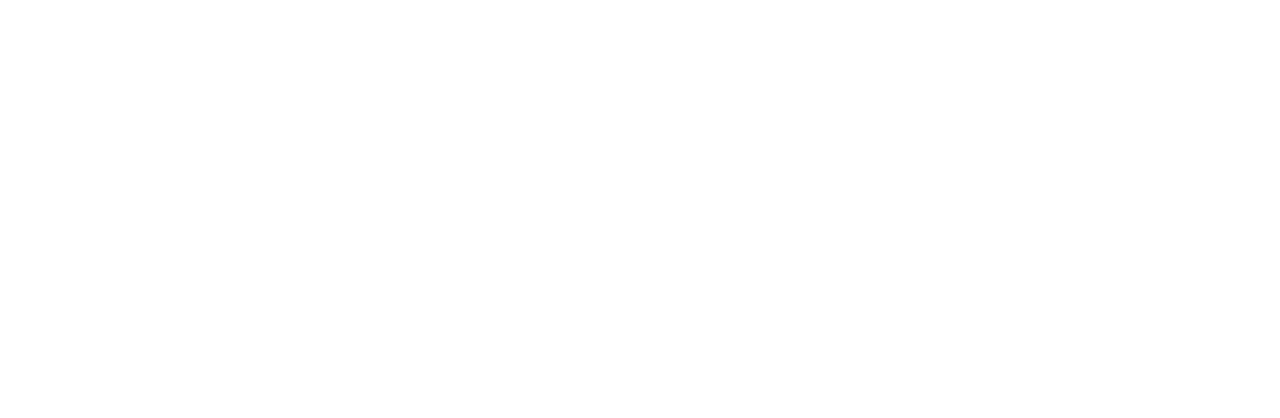
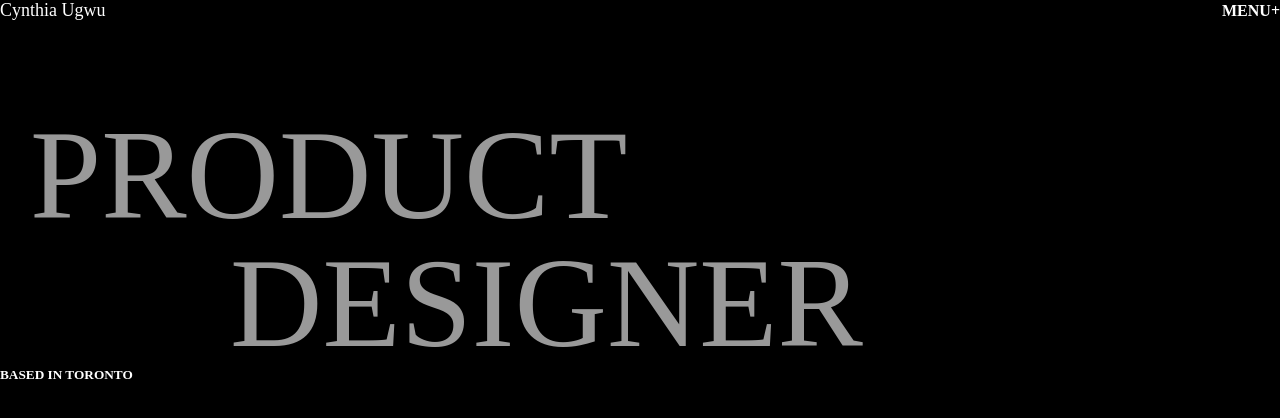
Before and after one commit to Abhineya/product-design-website, a plain HTML site: page index.html in a window 1280 px wide. Drawn offline with Linux system fonts and the light colour scheme.

Commit message:
hero section navbar and h1 added

```diff
--- a/index.html
+++ b/index.html
@@ -1,11 +1,24 @@
 <!DOCTYPE html>
 <html lang="en">
-<head>
-    <meta charset="UTF-8">
-    <meta name="viewport" content="width=device-width, initial-scale=1.0">
+  <head>
+    <meta charset="UTF-8" />
+    <meta name="viewport" content="width=device-width, initial-scale=1.0" />
     <title>Document</title>
-</head>
-<body>
-
-</body>
+    <link rel="stylesheet" href="style.css" />
+  </head>
+  <body>
+    <div id="main">
+      <div id="hero">
+        <div id="nav">
+          <a href="#"> Cynthia Ugwu</a>
+          <h4>MENU+</h4>
+        </div>
+        <div id="heading">
+          <h1>PRODUCT</h1>
+          <h1 id="secondh1">DESIGNER</h1>
+          <h5>BASED IN TORONTO</h5>
+        </div>
+      </div>
+    </div>
+  </body>
 </html>
--- a/style.css
+++ b/style.css
@@ -1,9 +1,49 @@
 *{
     margin: 0;
     padding: 0;
+    font-family: "Urbanist";
     box-sizing: border-box;
 }
 html, body{
     width: 100%;
     height: 100%;
 }
+#main{
+    height: auto;
+    width: 100%;
+}
+#hero{
+    color: #fff;
+    height: 100vh;
+    width: 100%;
+    background-color: black;
+}
+
+#nav{
+    width: 100%;
+    padding: 20px, 40px;
+    color: #fff;
+    display: flex;
+    align-items: center;
+    justify-content: space-between;
+    /* position: relative; */
+}
+#nav a{
+color: #fff;
+text-decoration: none;
+font-size: 18px;
+}
+#heading{
+    margin-top: 90px;
+}
+#heading h1{
+font-size: 10vw;
+line-height: 1;
+opacity: 0.6;
+margin-left: 30px;
+font-weight: 500;
+text-transform: uppercase;
+}
+#heading #secondh1{
+    margin-left: 230px;
+}
```
